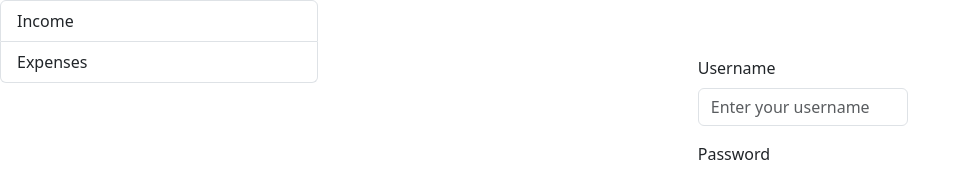
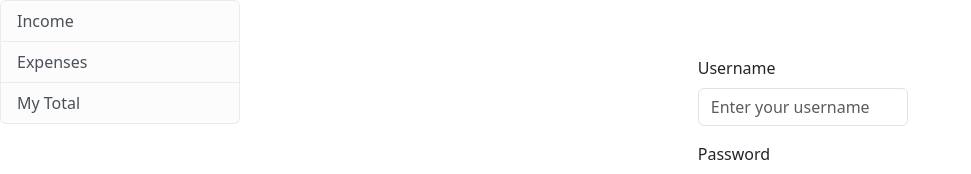
Before and after one commit to LiontosDionisis/CoinTrack, an Angular app in the folder ecomanage/: page /login in a window 1280 px wide. Shown: the top 174 px of the page, without its empty margins (0-971 px from the left). Built offline with nearby package versions, Linux system fonts and the light colour scheme.

Commit message:
fixed some bugs

```diff
--- a/ecomanage/src/app/app.routes.ts
+++ b/ecomanage/src/app/app.routes.ts
@@ -4,6 +4,7 @@ import { SignupComponent } from './components/signup/signup.component';
 import { HomepageComponent } from './components/homepage/homepage.component';
 import { IncomeTabComponent } from './components/income-tab/income-tab.component';
 import { ExpensesTabComponent } from './components/expenses-tab/expenses-tab.component';
+import { TotalComponent } from './components/total/total.component';
 
 export const routes: Routes = [
     {path: "", redirectTo: "/login", pathMatch: 'full'},
@@ -11,5 +12,6 @@ export const routes: Routes = [
     {path: "signup", component: SignupComponent},
     // {path: "", component: HomepageComponent},
     {path: "income", component: IncomeTabComponent},
-    {path: "expenses", component: ExpensesTabComponent}
+    {path: "expenses", component: ExpensesTabComponent},
+    {path: "total", component: TotalComponent}
 ];
--- a/ecomanage/src/app/components/homepage/homepage.component.css
+++ b/ecomanage/src/app/components/homepage/homepage.component.css
@@ -1,3 +1,3 @@
-.hover-effect:hover {
-    background-color: rgb(228, 227, 227);
+.sidebar {
+    width: 15rem;
 }
--- a/ecomanage/src/app/components/homepage/homepage.component.html
+++ b/ecomanage/src/app/components/homepage/homepage.component.html
@@ -9,7 +9,7 @@
 <body>
     <div class="list-group">
         @for(entry of menu; track entry;) {
-            <a class="list-group-item list-group-item-action text-truncate"
+            <a class="sidebar list-group-item list-group-item-action text-truncate list-group-item-light "
             [routerLink]="entry.routerLink"
             [routerLinkActive]="['active']">
                 {{entry.text}}
--- a/ecomanage/src/app/components/homepage/homepage.component.ts
+++ b/ecomanage/src/app/components/homepage/homepage.component.ts
@@ -12,6 +12,7 @@ import { MenuItem } from 'shared/menu-item';
 export class HomepageComponent {
   menu: MenuItem[] = [
     {text: "Income", routerLink: "/income"},
-    {text: "Expenses", routerLink: "/expenses"}
+    {text: "Expenses", routerLink: "/expenses"},
+    {text: "My Total", routerLink: "/total"}
   ]
 }
--- /dev/null
+++ b/ecomanage/src/app/components/total/total.component.html
@@ -0,0 +1 @@
+<p>total works!</p>
```
Also changed, not shown: ecomanage/src/app/components/total/total.component.ts (added, +12 -0 lines), ecomanage/src/app/components/total/total.component.css (added), 1 other file (tests, documents, lock files or other folders).
